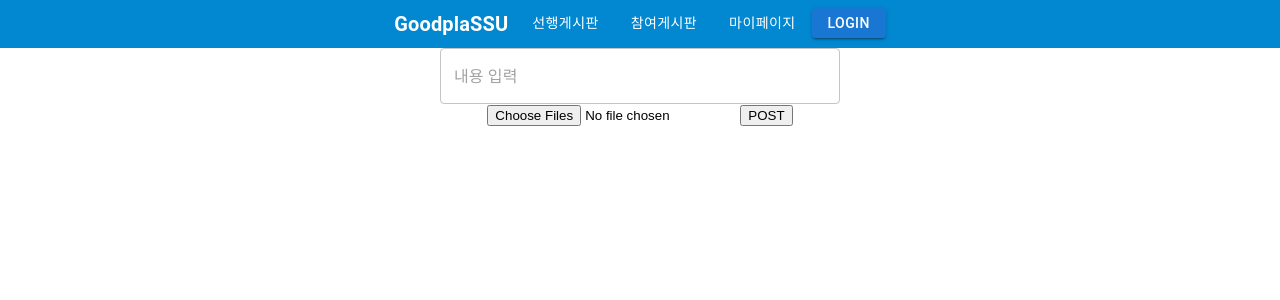
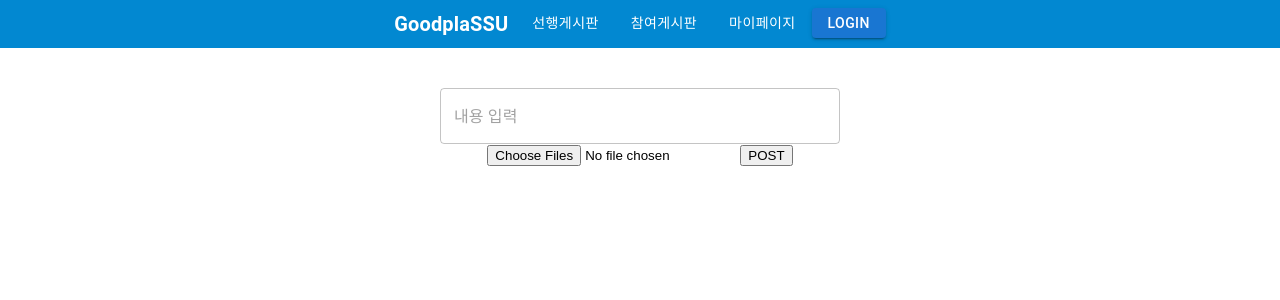
Before and after one commit to GoodPlaSSU/GoodPlaSSU-Frontend, a React (Create React App) app in the folder goodplassu/: page /posting/1 in a window 1280 px wide. Shown: the top 300 px of the page. Built offline with nearby package versions, Linux system fonts and the light colour scheme; no server answers.

Commit message:
heroku test2

```diff
--- a/goodplassu/src/components/Navigation.js
+++ b/goodplassu/src/components/Navigation.js
@@ -29,19 +29,19 @@ const Navigation = () =>{
         }
 
     return(
-        <Box sx={{width:'100%', color:"background.paper", bgcolor:'info.main'}}>
-            <Tabs textColor="paper" value={false} centered={true}>
+        <Box sx={{width: '100%', color: "background.paper", bgcolor: 'info.main'}}>
+            <Tabs textColor= "primary.contrastText" value={false} centered={true}>
                 <Typography align='left' sx={{
-                    mt:1,
-                    mr:1,
-                    fontWeight:'bold'
+                    mt: 1,
+                    mr: 1,
+                    fontWeight: 'bold'
                 }}
                 variant="h6">GoodplaSSU</Typography>
                 <LinkTab label="선행게시판" href="/" />
                 <LinkTab label="참여게시판" href="/cBoard"/>
                 <LinkTab label="마이페이지" href={(localStorage.getItem('ID')!=null)? "/mypage":"/LogIn"}/>
-                {(localStorage.getItem('ID')!=null) ? <Button sx={{height:30, mt:1}} variant="contained" onClick={onLogOutClick}>LOGOUT</Button> :
-                <Button sx={{height:30, mt:1}} variant="contained" onClick={onLogInClick}>LOGIN</Button>}
+                {(localStorage.getItem('ID')!=null) ? <Button sx={{height: 30, mt: 1}} variant="contained" onClick={onLogOutClick}>LOGOUT</Button> :
+                <Button sx={{height: 30, mt: 1}} variant="contained" onClick={onLogInClick}>LOGIN</Button>}
             </Tabs>
         </Box>
     );
--- a/goodplassu/src/routes/Posting.js
+++ b/goodplassu/src/routes/Posting.js
@@ -140,7 +140,7 @@ const Posting = () =>{
         <div>
             <form onSubmit={onSubmit}>
                 <>
-                <TextField sx={{width: 400}} multiline value={content} onChange={onChange} placeholder='내용 입력' maxLength={1000} />
+                <TextField sx={{width: 400, mt: 5}} multiline value={content} onChange={onChange} placeholder='내용 입력' maxLength={1000} />
                 <div>
                 <input type='file' name='imgFile' multiple='multiple' onChange={handleAddImages} accept='.jpg,.jpeg,.png'/>
                 <input type='submit' value='POST' />
```
